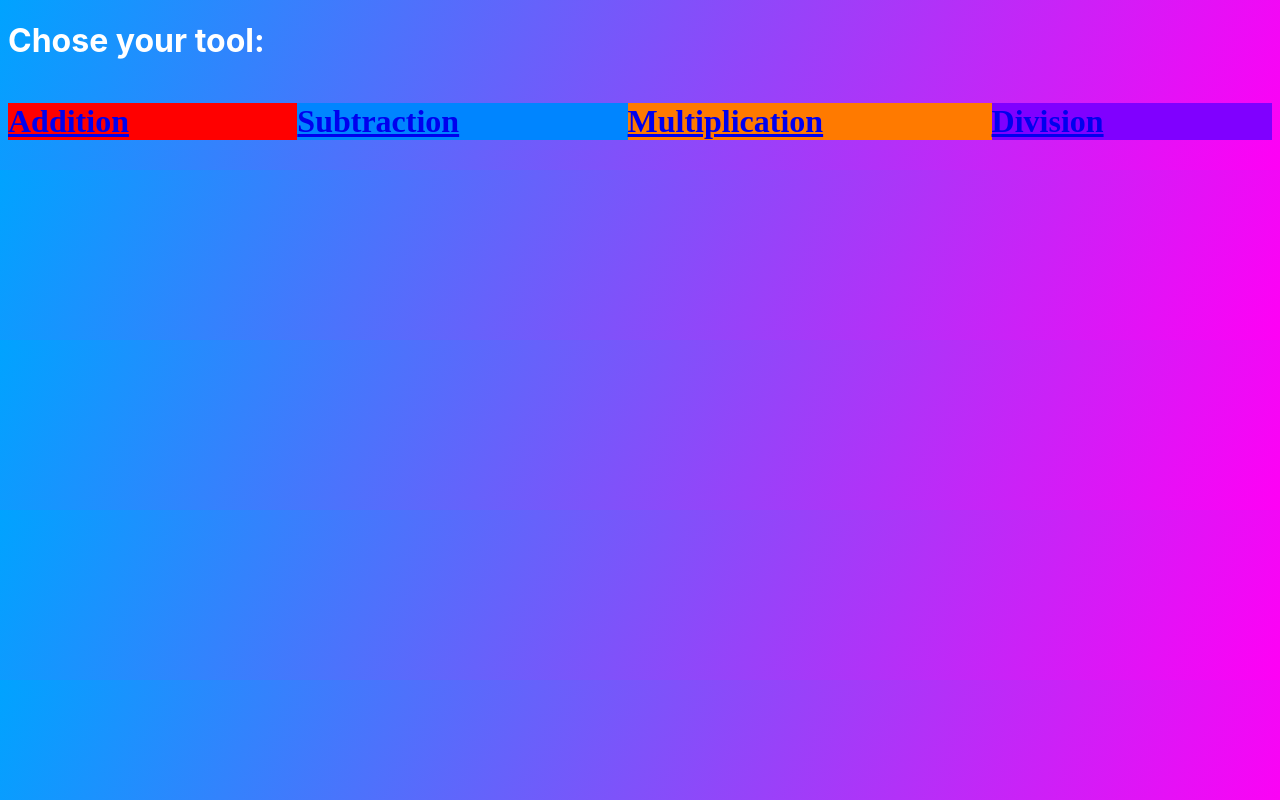
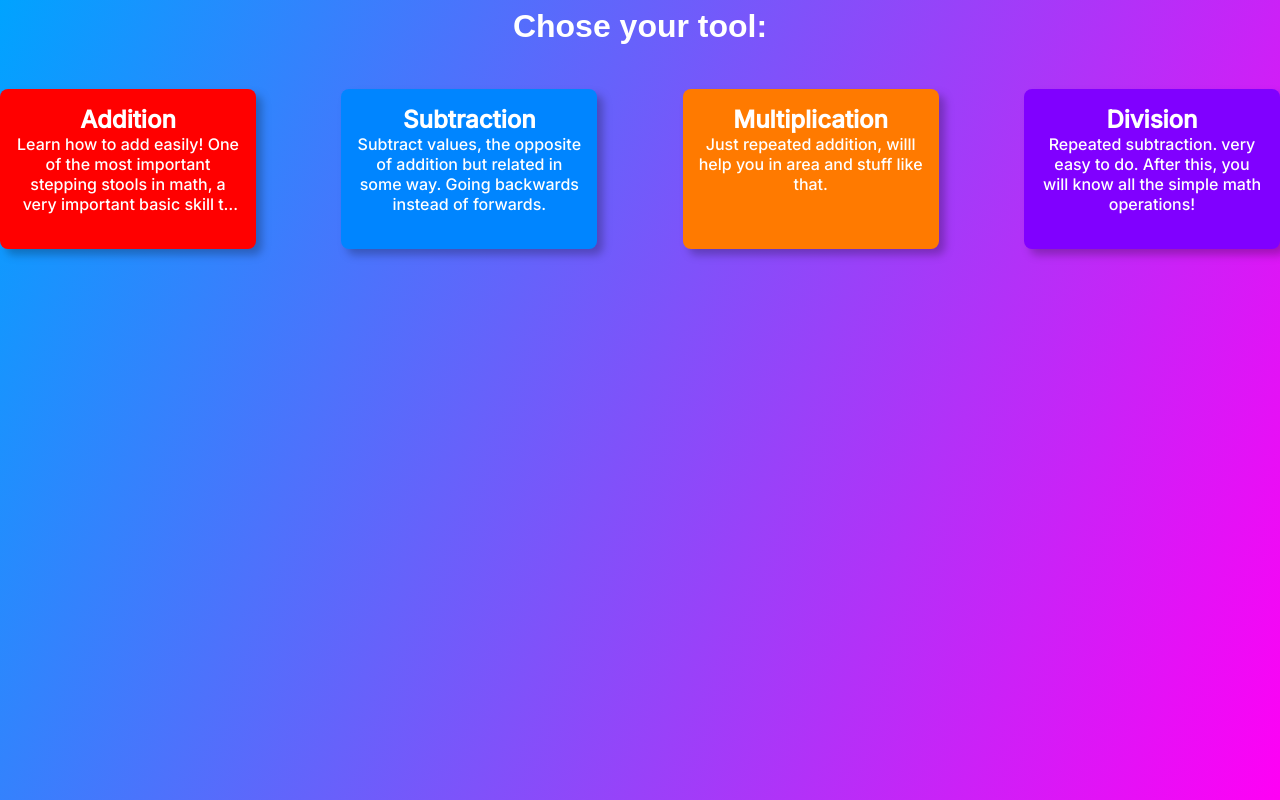
Before and after one commit to awesomearjun/Multimath, a React (Create React App) app: page / in a window 1280 px wide. Built offline with nearby package versions, Linux system fonts and the light colour scheme.

Commit message:
DONE 🫡

```diff
--- a/src/components/Cards.js
+++ b/src/components/Cards.js
@@ -1,9 +1,10 @@
 import "../styles/Cards.css"
 
-function Cards({ title, type_ }) {
+function Cards({ title, type_, description }) {
     return (
         <div className={type_}>
-            <h1>{title}</h1>
+            <h2>{title}</h2>
+            <p>{description}</p>
         </div>
     )
 }
--- a/src/components/Flashcards.js
+++ b/src/components/Flashcards.js
@@ -1,4 +1,5 @@
 import { useRef } from "react"
+import "../styles/Flashcards.css"
 
 function Flashcards({title, answer}) {
   let answerBox = useRef('');
--- a/src/components/Links.js
+++ b/src/components/Links.js
@@ -5,22 +5,45 @@ function Links() {
     return (
         <>
             <Link to="/addition">
-                <Cards title="Addition" className="addition" type_="addition" />
+                <Cards title="Addition" className="addition" type_="addition" description="Learn how to add easily! One of the most important stepping stools in math, a very important basic skill to master before you do any of the more advanced stuff." />
             </Link>
 
             <Link to="/subtraction">
-                <Cards title="Subtraction" className="subtraction" type_="subtraction" />
+                <Cards title="Subtraction" className="subtraction" type_="subtraction" description="Subtract values, the opposite of addition but related in some way. Going backwards instead of forwards." />
             </Link>
 
             <Link to="/multiplication">
-                <Cards title="Multiplication" className="multiplication" type_="multiplication" />
+                <Cards title="Multiplication" className="multiplication" type_="multiplication" description="Just repeated addition, willl help you in area and stuff like that." />
             </Link>
 
             <Link to="/division">
-                <Cards title="Division" className="division" type_="division" />
+                <Cards title="Division" className="division" type_="division" description="Repeated subtraction. very easy to do. After this, you will know all the simple math operations!" />
             </Link>
         </>
     )
 }
 
-export default Links
+function MobileLinks() {
+    return (
+        <>
+            <Link to="/addition">
+                <h1>Addition</h1>
+            </Link>
+
+            <Link to="/subtraction">
+                <h1>Subtraction</h1>
+            </Link>
+
+            <Link to="/multiplication">
+                <h1>Multiplication</h1>
+            </Link>
+
+            <Link to="/division">
+                <h1>Division</h1>
+            </Link>
+        </>
+    )
+}
+
+export default Links;
+export { MobileLinks };
--- a/src/pages/Home.js
+++ b/src/pages/Home.js
@@ -1,10 +1,15 @@
-import Links from "../components/Links"
+import Links, { MobileLinks } from "../components/Links"
 
 function Home() {
     return <div>
       <h1 id="title">Chose your tool:</h1>
+      <br />
+      <br />
       <div className="cards">
         <Links />
+      </div>
+      <div className="mobile">
+        <MobileLinks />
       </div>
     </div>;
 }
--- a/src/styles/App.css
+++ b/src/styles/App.css
@@ -1,17 +1,68 @@
+@import url('https://fonts.googleapis.com/css2?family=Inter:wght@500&display=swap');
+
+*, *::before, *::after {
+    margin: 0;
+    padding: 0;
+    box-sizing: border-box;
+}
+
 html {
     background: linear-gradient(112.34deg, #00A3FF 0%, #FF00F5 100%);
+    background-repeat: none;
+    background-attachment: fixed;
+}
+
+html, body {
+    width: 100%;
 }
 
 #title {
-
-    font-family: 'Inter';
-
+    font-family: sans-serif;
+    text-align: center;
     color: #FFFFFF;
 }
 
 .cards {
-    display: grid;
-    margin: auto;
-    grid-template-areas:
-    "addition subtraction multiplication division";
+    display: flex;
+    text-decoration: none;
+    justify-content: space-between;
+    text-align: center;
+    font-family: 'Inter', sans-serif;
 }
+
+.mobile {
+   display: none;
+}
+
+@media screen and (max-width: 756px) {
+   .cards {
+    display: none;
+   }
+
+   .mobile {
+    display: block;
+    text-align: center;
+    font-family: 'Inter', sans-serif;
+   }
+}
+
+.cards div {
+    padding: 1rem;
+    width: 20vw;
+    height: 20vh;
+    border-radius: 0.5rem;
+    filter: drop-shadow(6px 6px 4px rgba(0, 0, 0, 0.25));
+    text-overflow: ellipsis;
+}
+
+.cards div p {
+    display: -webkit-box;
+    -webkit-line-clamp: 4;
+    -webkit-box-orient: vertical;
+    overflow: hidden;
+}
+
+a {
+    text-decoration: none;
+    color: #FFFFFF;
+}
--- a/src/styles/Cards.css
+++ b/src/styles/Cards.css
@@ -1,7 +1,3 @@
-div {
-    margin: auto;
-}
-
 .addition {
     background-color: #FF0000;
 }
--- /dev/null
+++ b/src/styles/Flashcards.css
@@ -0,0 +1,46 @@
+@import url('https://fonts.googleapis.com/css2?family=Inter:wght@500&display=swap');
+
+input {
+    border-radius: 0.5rem;
+    border: none;
+    padding: 0.6rem;
+    filter: drop-shadow(6px 6px 4px rgba(0, 0, 0, 0.25));
+    outline: none;
+    margin-bottom: 1.5rem;
+}
+
+a {
+    font-family: "Inter", sans-serif;
+}
+
+h1 {
+    font-family: 'Inter', sans-serif;
+    color: white;
+    margin: 0.5rem 0.5rem;
+}
+
+button {
+    background-color: rgb(0, 136, 255);
+    border: none;
+    padding: 0.6rem;
+    color: white;
+    border-radius: 0.5rem;
+    margin-left: 0.5rem;
+    filter: drop-shadow(6px 6px 4px rgba(0, 0, 0, 0.25));
+    cursor: pointer;
+}
+
+button:hover {
+    animation-name: change-color;
+    animation-duration: 1.5s;
+    animation-fill-mode: forwards;
+}
+
+@keyframes change-color {
+    from { background-color: rgb(0, 136, 255); }
+    to { background-color: rgb(78, 172, 255); }
+}
+
+body {
+    text-align: center;
+}
```
